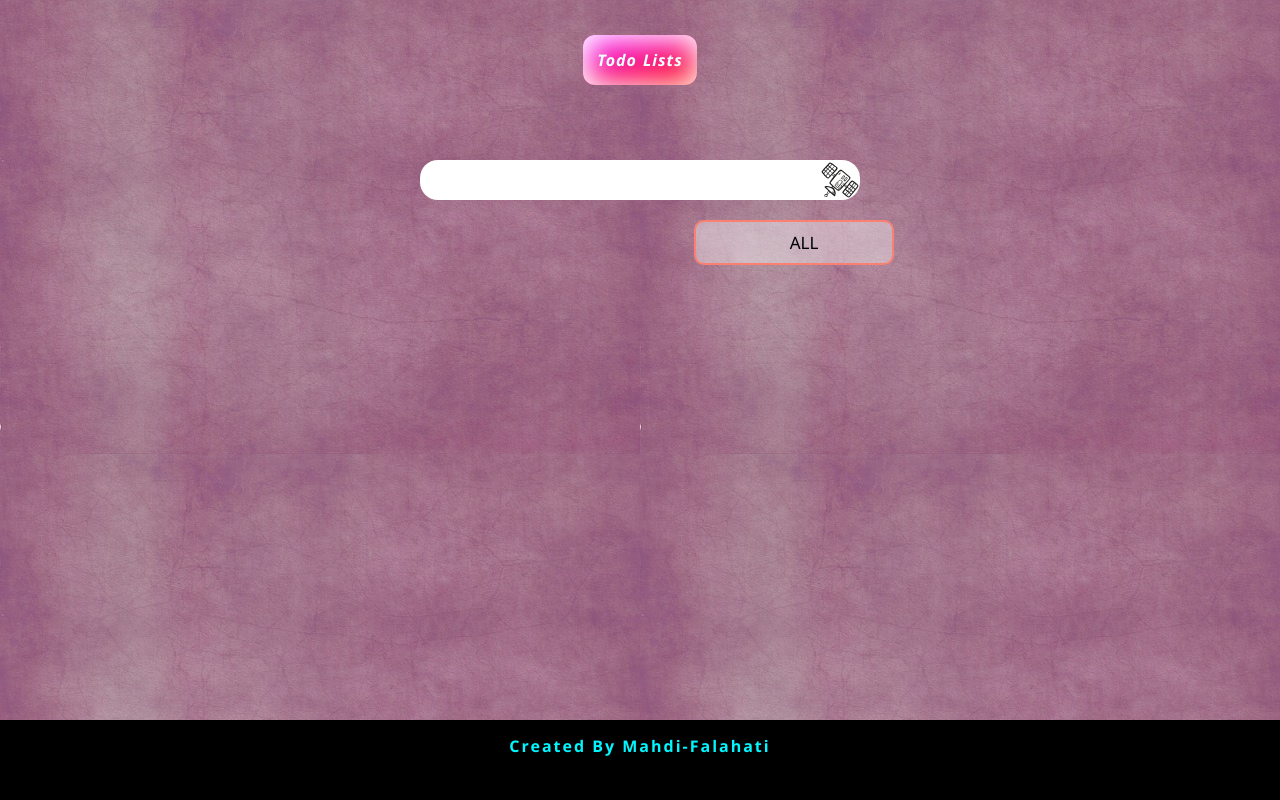
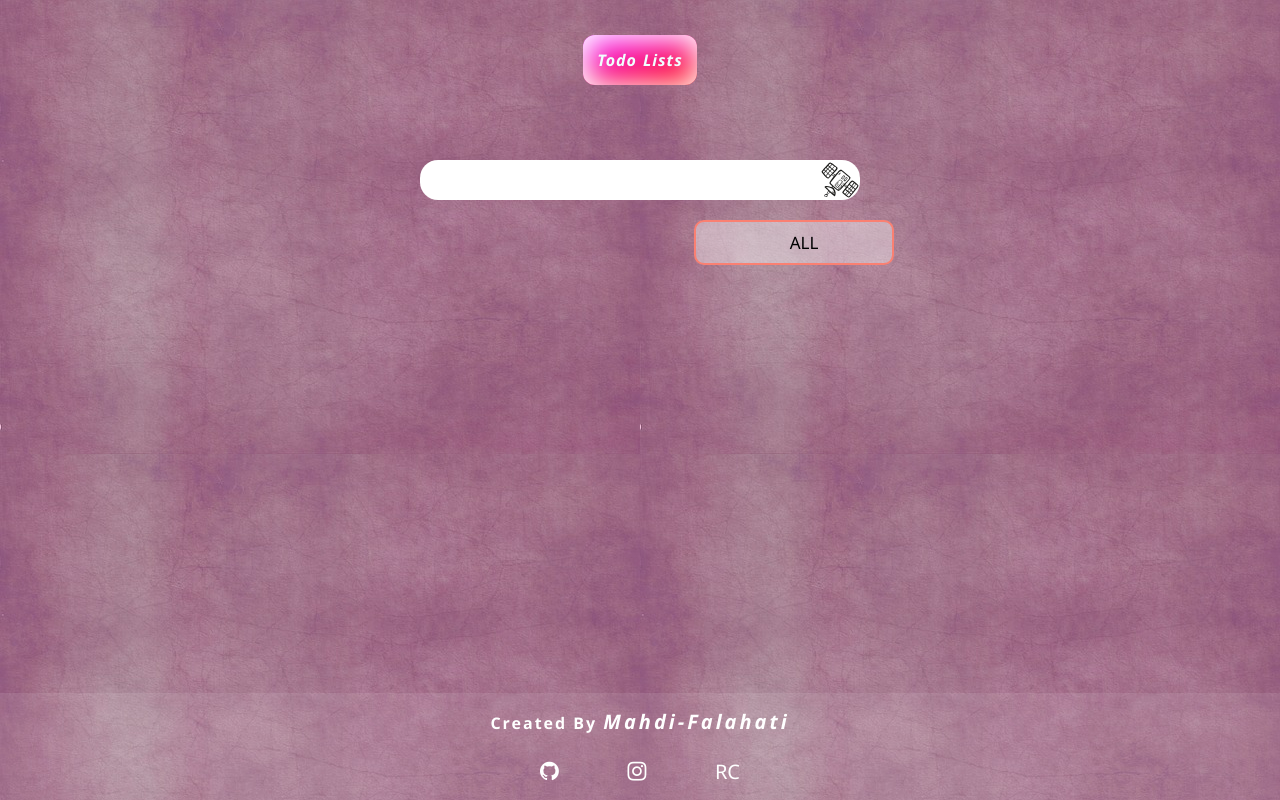
Before and after one commit to Mahdi-Falahati/TodoList, a plain HTML site: page index.html in a window 1280 px wide. Drawn offline with Linux system fonts and the light colour scheme.

Commit message:
added social meda liknig

```diff
--- a/index.html
+++ b/index.html
@@ -50,12 +50,20 @@
     </div>
     <footer>
         <p>
-            Created By Mahdi-Falahati
+            Created By <span class="name">Mahdi-Falahati</span>
         </p>
+        <section class="socialMedia">
+            <ul>
+                <li><a href="https://github.com/Mahdi-Falahati"><i class="fa fa-github"></i></a></li>
+                <li><a href="https://www.instagram.com/rc_0_1"><i class="fa fa-instagram"></i></a></li>
+                <li><a href="https://mahdi-falahati.vercel.app/"><span>RC</span></a></li>
+            </ul>
+        </section>
     </footer>
 </body>
 
 <link rel="stylesheet" href="https://cdnjs.cloudflare.com/ajax/libs/font-awesome/4.7.0/css/font-awesome.min.css">
 <script src="js/class.js"></script>
 <script src="js/main.js"></script>
+
 </html>
--- a/style/main.css
+++ b/style/main.css
@@ -202,16 +202,53 @@ li {
 footer {
     margin-top: 25px;
     padding: 15px 0px;
-    height: 80px;
     width: 100%;
-    color: #00f7ff;
-    background: #000000;
+    color: #fff;
+    background: #ffffff17;
+}
+
+.socialMedia {
+    margin-top: 20px;
+    display: flex;
+    justify-content: space-around;
+}
+
+.socialMedia ul {
+    width: 200px;
+    display: flex;
+    justify-content: space-between;
+}
+
+.socialMedia ul li {
+    font-size: 20px;
+    cursor: pointer;
+    transition: all 1.5s;
+}
+
+.socialMedia ul li a {
+    color: #ffff;
+    font-size: 22px;
+    text-decoration: none;
+}
+
+.socialMedia ul li a span {
+    font-size: 20px;
+}
+
+.socialMedia ul li:hover {
+    transform: scale(1.7) rotate(360deg);
 }
 
 footer p {
     text-align: center;
     letter-spacing: 2px;
     font-weight: bold;
+}
+
+.name {
+    font-size: 20px;
+    font-style: italic;
+    letter-spacing: 3px;
 }
 
 @media screen and (max-width:600px) {
```
